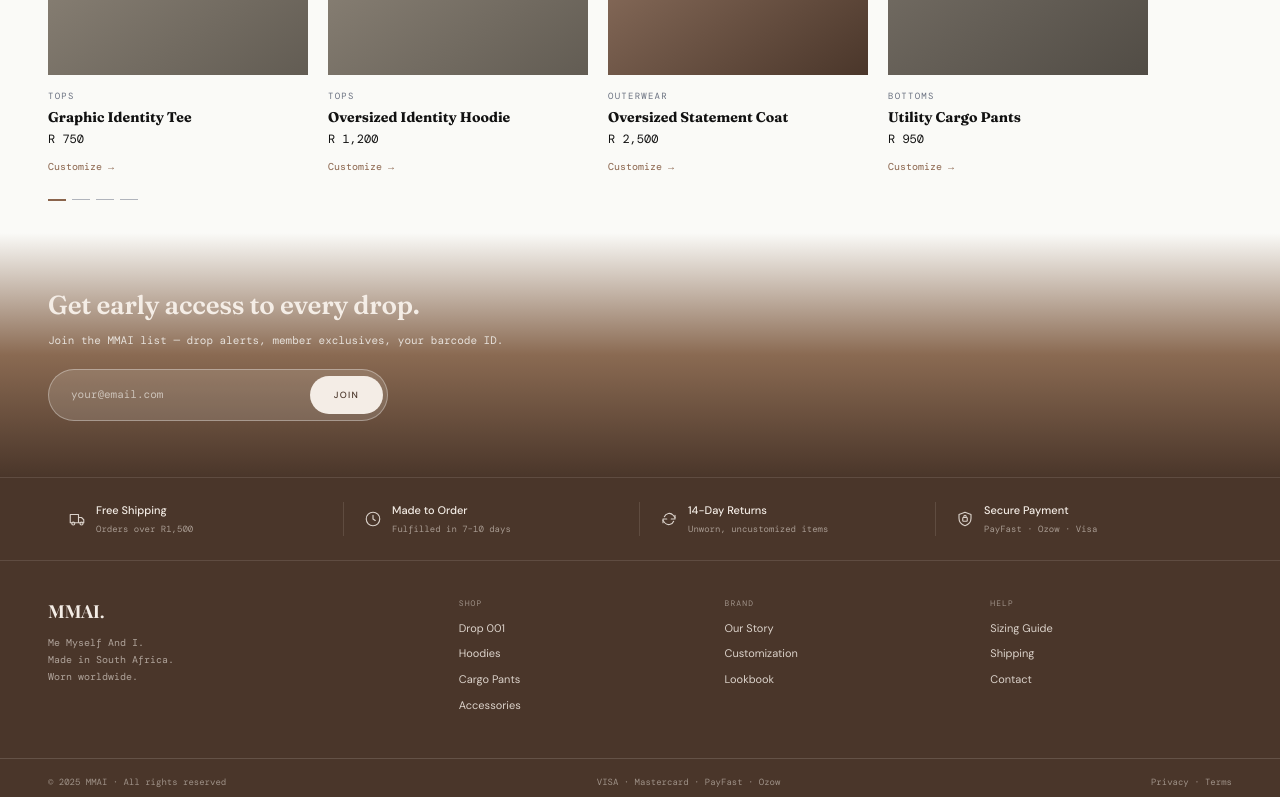
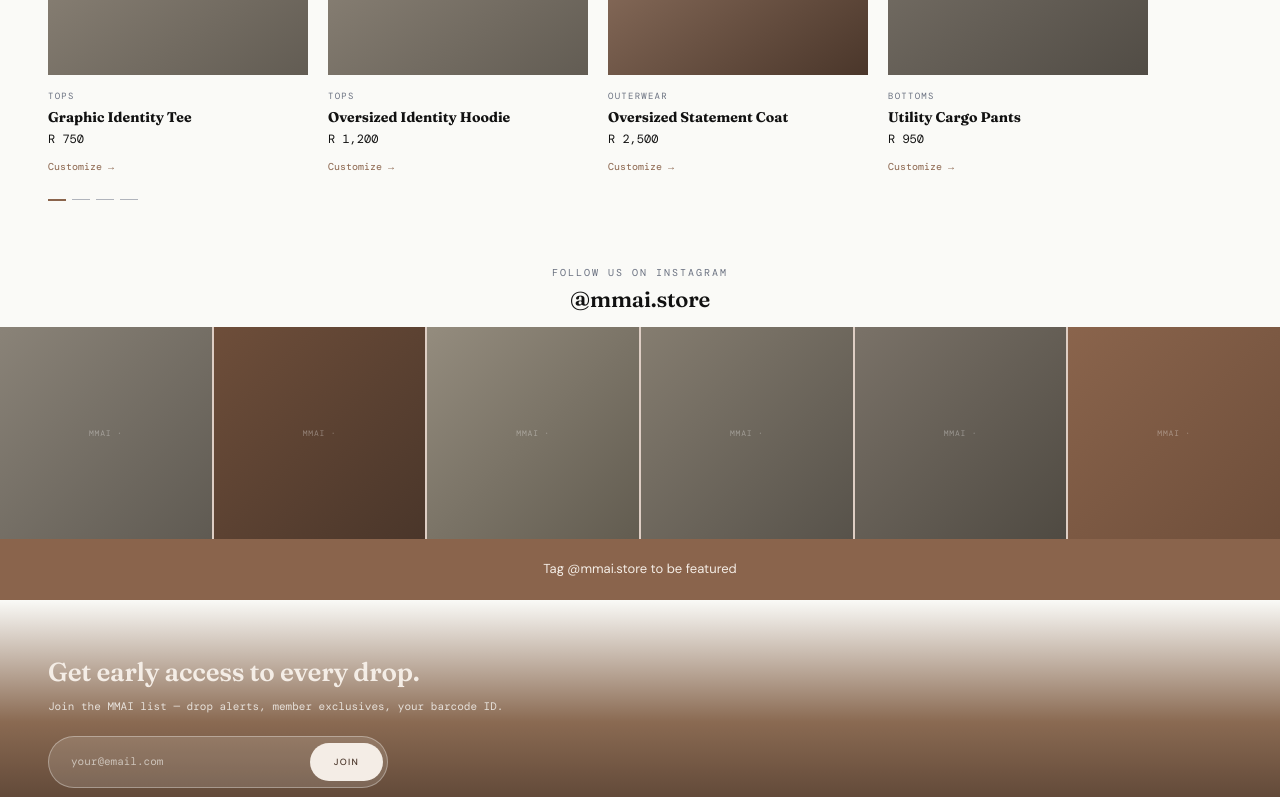
Before and after one commit to nezokuhle1-arch/mmai-store, a React (Vite) app: page / in a window 1280 px wide. Shown: the part 2865-3662 px from the top of the page. Built offline with nearby package versions, Linux system fonts and the light colour scheme.

Commit message:
Add InstagramStrip: 6-tile social proof grid with hover overlay, callout strip

```diff
--- /dev/null
+++ b/src/components/InstagramStrip.css
@@ -0,0 +1,124 @@
+.instagram-strip {
+  padding: var(--space-lg) 0 0;
+  background: var(--color-offwhite);
+}
+
+.instagram-strip__header {
+  margin-bottom: var(--space-md);
+  padding: 0 var(--gutter);
+  text-align: center;
+}
+
+.instagram-strip__eyebrow {
+  margin-bottom: 6px;
+  color: var(--color-slate);
+  font-family: var(--font-mono);
+  font-size: 10px;
+  letter-spacing: 0.2em;
+  text-transform: uppercase;
+}
+
+.instagram-strip__handle {
+  color: var(--color-black);
+  font-family: var(--font-heading);
+  font-size: 22px;
+  font-weight: 600;
+}
+
+.instagram-strip__grid {
+  display: grid;
+  grid-template-columns: repeat(6, 1fr);
+  gap: 2px;
+  background: var(--color-nude-light);
+}
+
+.instagram-strip__tile {
+  position: relative;
+  display: flex;
+  aspect-ratio: 1 / 1;
+  align-items: center;
+  justify-content: center;
+  overflow: hidden;
+  cursor: pointer;
+}
+
+.instagram-strip__tile--1 {
+  background: linear-gradient(135deg, #8a8378, #5f5a52);
+}
+
+.instagram-strip__tile--2 {
+  background: linear-gradient(135deg, #6e4e3a, #4a362a);
+}
+
+.instagram-strip__tile--3 {
+  background: linear-gradient(135deg, #948c7e, #625c50);
+}
+
+.instagram-strip__tile--4 {
+  background: linear-gradient(135deg, #857d70, #57524a);
+}
+
+.instagram-strip__tile--5 {
+  background: linear-gradient(135deg, #7a7268, #4f4a42);
+}
+
+.instagram-strip__tile--6 {
+  background: linear-gradient(135deg, #8a644c, #6e4e3a);
+}
+
+.instagram-strip__placeholder {
+  color: rgba(255, 255, 255, 0.35);
+  font-family: var(--font-mono);
+  font-size: 8px;
+  letter-spacing: 0.1em;
+}
+
+.instagram-strip__overlay {
+  display: none;
+}
+
+.instagram-strip__heart {
+  width: 20px;
+  height: 20px;
+  fill: none;
+  stroke: var(--color-warm-white);
+  stroke-width: 1.5;
+  stroke-linecap: round;
+  stroke-linejoin: round;
+}
+
+.instagram-strip__callout {
+  padding: 20px var(--gutter);
+  background: var(--color-nude-primary);
+  color: var(--color-warm-white);
+  font-family: var(--font-body);
+  font-size: 13px;
+  text-align: center;
+}
+
+@media (min-width: 769px) {
+  .instagram-strip__overlay {
+    position: absolute;
+    inset: 0;
+    display: flex;
+    align-items: center;
+    justify-content: center;
+    background: rgba(9, 9, 15, 0.55);
+    opacity: 0;
+    transition: opacity 0.25s ease;
+  }
+
+  .instagram-strip__tile:hover .instagram-strip__overlay {
+    opacity: 1;
+  }
+}
+
+@media (max-width: 768px) {
+  .instagram-strip__handle {
+    font-size: 18px;
+  }
+
+  .instagram-strip__grid {
+    grid-template-columns: repeat(3, 1fr);
+  }
+}
--- /dev/null
+++ b/src/components/InstagramStrip.jsx
@@ -0,0 +1,43 @@
+import './InstagramStrip.css';
+
+/* ============================================================
+   MMAI — INSTAGRAM STRIP
+   Edge-to-edge social proof grid at the end of HomePage.
+   ============================================================ */
+
+const INSTAGRAM_TILES = Array.from({ length: 6 }, (_, index) => index + 1);
+
+export default function InstagramStrip() {
+  return (
+    <section className="instagram-strip" aria-labelledby="instagram-strip-handle">
+      <header className="instagram-strip__header">
+        <p className="instagram-strip__eyebrow">Follow us on Instagram</p>
+        <h2 id="instagram-strip-handle" className="instagram-strip__handle">
+          @mmai.store
+        </h2>
+      </header>
+
+      <div className="instagram-strip__grid">
+        {INSTAGRAM_TILES.map((tile) => (
+          <a
+            key={tile}
+            className={`instagram-strip__tile instagram-strip__tile--${tile}`}
+            href="https://www.instagram.com/mmai.store/"
+            target="_blank"
+            rel="noreferrer"
+            aria-label={`View MMAI Instagram post ${tile}`}
+          >
+            <span className="instagram-strip__placeholder">MMAI ·</span>
+            <span className="instagram-strip__overlay" aria-hidden="true">
+              <svg className="instagram-strip__heart" viewBox="0 0 24 24">
+                <path d="M20.8 4.6a5.5 5.5 0 0 0-7.8 0L12 5.7l-1.1-1.1a5.5 5.5 0 0 0-7.8 7.8l1.1 1.1L12 21l7.8-7.5 1.1-1.1a5.5 5.5 0 0 0-.1-7.8Z" />
+              </svg>
+            </span>
+          </a>
+        ))}
+      </div>
+
+      <div className="instagram-strip__callout">Tag @mmai.store to be featured</div>
+    </section>
+  );
+}
--- a/src/pages/HomePage.jsx
+++ b/src/pages/HomePage.jsx
@@ -4,6 +4,7 @@ import CategoryGrid from '../components/CategoryGrid';
 import ProductGrid from '../components/ProductGrid';
 import EditorialSplit from '../components/EditorialSplit';
 import BestsellersStrip from '../components/BestsellersStrip';
+import InstagramStrip from '../components/InstagramStrip';
 
 /* ============================================================
    MMAI — HOME PAGE
@@ -21,6 +22,7 @@ export default function HomePage() {
       <ProductGrid />
       <EditorialSplit />
       <BestsellersStrip />
+      <InstagramStrip />
     </>
   );
 }
```
